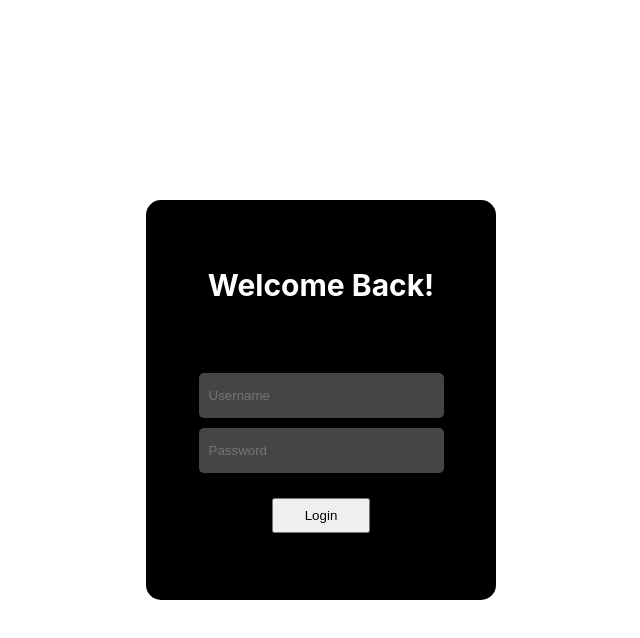
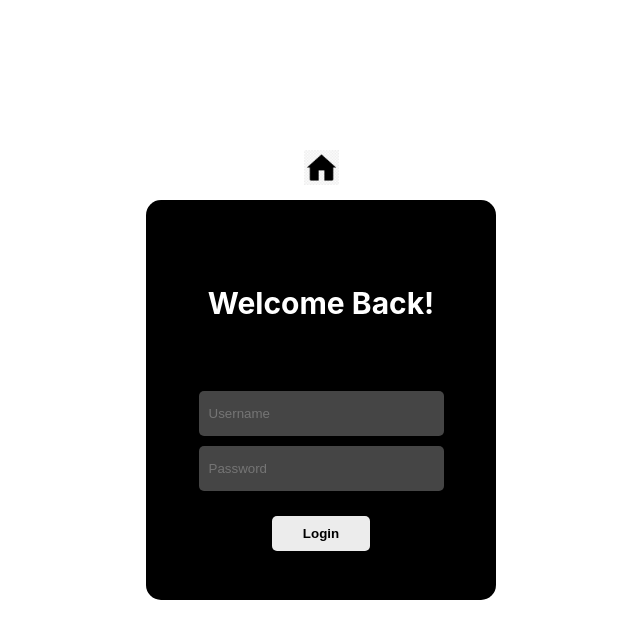
Before and after one commit to MurrK-smb/ultimate-clicker2.0, a React (Create React App) app in the folder client/: page /login in a window 1280 px wide. Shown: the top 638 px of the page, without its empty margins (319-959 px from the left). Built offline with nearby package versions, Linux system fonts and the light colour scheme.

Commit message:
add home button

```diff
--- a/client/src/components/Login/Login.css
+++ b/client/src/components/Login/Login.css
@@ -15,6 +15,20 @@
   background-color: black;
   align-items: center;
   border-radius: 15px;
+}
+
+.login__home-button {
+  position: relative;
+  top: -100px;
+  height: 35px;
+  width: 35px;
+  background-image: url("../../images/home-icon.png");
+  background-size: 100%;
+  border: none;
+}
+
+.login__home-button:hover {
+  cursor: pointer;
 }
 
 .login__form-title {
@@ -36,6 +50,7 @@
   height: 45px;
   width: 100%;
   padding-left: 10px;
+  color: white;
   background-color: #454545;
   border: none;
   border-radius: 5px;
@@ -46,7 +61,7 @@
 }
 
 .login__form-input:focus {
-  background-color: #454545;
+  border: 1px solid rgb(184, 184, 184);
 }
 
 .login__form-input:last-of-type {
@@ -57,4 +72,15 @@
   margin-top: 25px;
   height: 35px;
   width: 40%;
+  background-color: rgb(236, 236, 236);
+  border: none;
+  border-radius: 5px;
 }
+
+.login__form-submit {
+  cursor: pointer;
+}
+
+.login__form-submit-text {
+  font-weight: 700;
+}
--- a/client/src/components/Login/Login.js
+++ b/client/src/components/Login/Login.js
@@ -1,10 +1,18 @@
 import "./Login.css";
+import { useNavigate } from "react-router-dom";
 
 function Login() {
+  const navigate = useNavigate();
+
   return (
     <>
       <div className="login">
         <div className="login__form-container">
+          <button
+            className="login__home-button"
+            type="button"
+            onClick={() => navigate("/")}
+          ></button>
           <h2 className="login__form-title">Welcome Back!</h2>
           <form className="login__form">
             <input
```
Also changed, not shown: client/src/images/home-icon.png (added).
